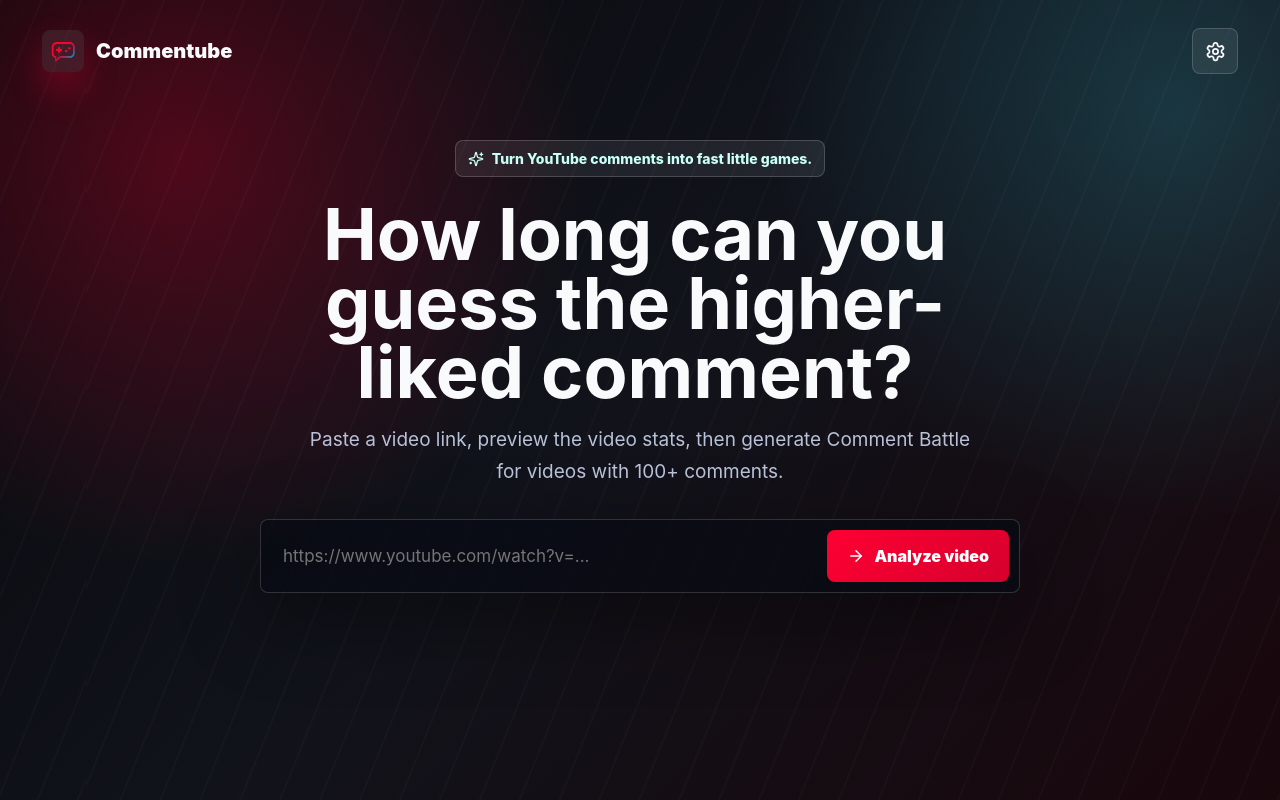
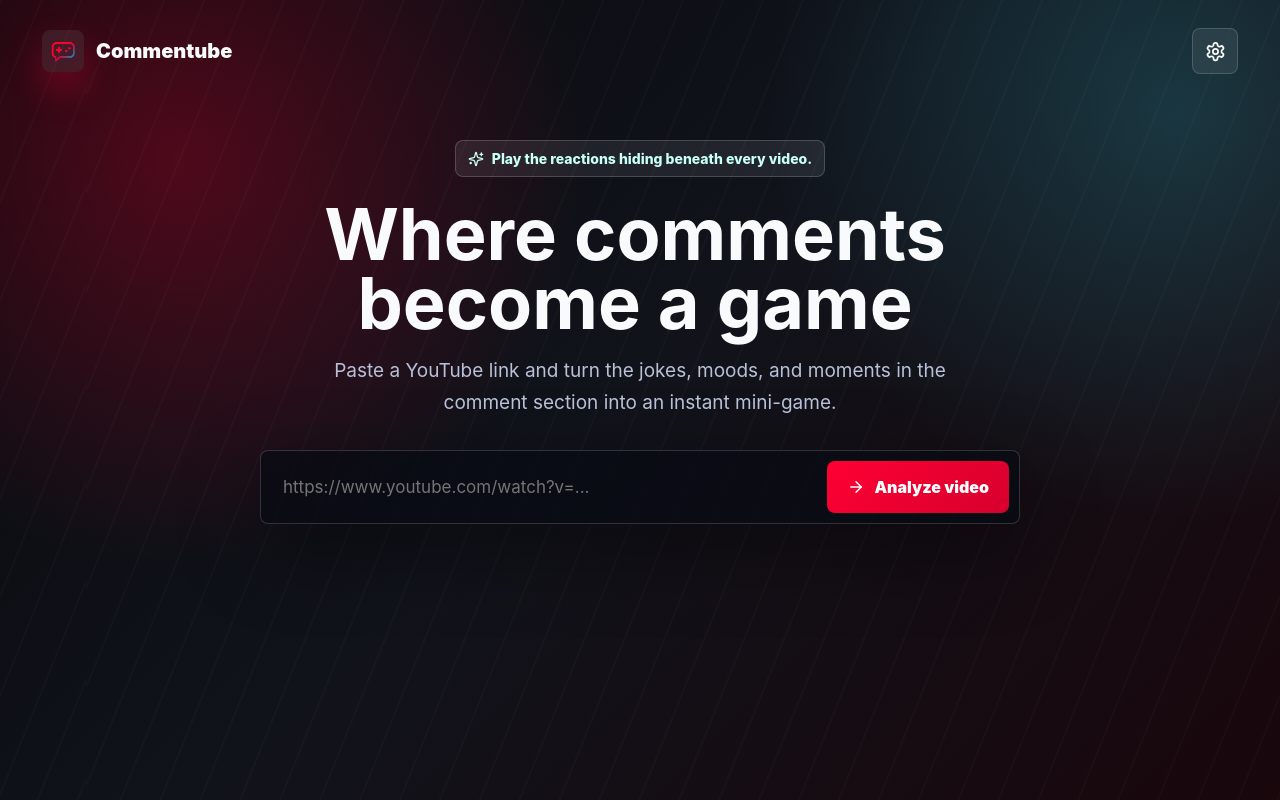
Before and after one commit to hyuck0221/commentube, a React (Vite) app: page / in a window 1280 px wide. Built offline with nearby package versions, Linux system fonts and the light colour scheme.

Commit message:
문구 변경

```diff
--- a/src/App.jsx
+++ b/src/App.jsx
@@ -19,9 +19,9 @@ import logoUrl from "../logo.png";
 const dictionaries = {
   ko: {
     brand: "Commentube",
-    tagline: "유튜브 댓글창을 속도감 있는 미니게임으로.",
-    heroTitle: "댓글 좋아요 수, 어디까지 맞힐 수 있을까?",
-    heroCopy: "영상 링크를 넣으면 정보를 먼저 분석하고, 댓글 100개 이상 영상에서 댓글 배틀을 바로 생성합니다.",
+    tagline: "영상 아래 숨어 있는 반응을 플레이하세요.",
+    heroTitle: "댓글이 게임이 되는 순간",
+    heroCopy: "유튜브 링크 하나로 댓글의 분위기, 드립, 공감을 읽어내고 바로 플레이할 수 있는 미니게임을 만듭니다.",
     inputPlaceholder: "https://www.youtube.com/watch?v=...",
     analyze: "영상 분석",
     analyzing: "분석 중",
@@ -78,9 +78,9 @@ const dictionaries = {
   },
   en: {
     brand: "Commentube",
-    tagline: "Turn YouTube comments into fast little games.",
-    heroTitle: "How long can you guess the higher-liked comment?",
-    heroCopy: "Paste a video link, preview the video stats, then generate Comment Battle for videos with 100+ comments.",
+    tagline: "Play the reactions hiding beneath every video.",
+    heroTitle: "Where comments become a game",
+    heroCopy: "Paste a YouTube link and turn the jokes, moods, and moments in the comment section into an instant mini-game.",
     inputPlaceholder: "https://www.youtube.com/watch?v=...",
     analyze: "Analyze video",
     analyzing: "Analyzing",
@@ -137,9 +137,9 @@ const dictionaries = {
   },
   ja: {
     brand: "Commentube",
-    tagline: "YouTubeコメントをテンポの速いミニゲームに。",
-    heroTitle: "高評価の多いコメントを何回当てられる？",
-    heroCopy: "動画リンクを入れると情報を分析し、コメント100件以上の動画でコメントバトルを生成します。",
+    tagline: "動画の下に眠るリアクションを遊ぼう。",
+    heroTitle: "コメントがゲームになる瞬間",
+    heroCopy: "YouTubeリンクひとつで、コメント欄の空気、ネタ、共感をそのまま遊べるミニゲームに変えます。",
     inputPlaceholder: "https://www.youtube.com/watch?v=...",
     analyze: "動画を分析",
     analyzing: "分析中",
```
Also changed, not shown: vercel.json (added).
